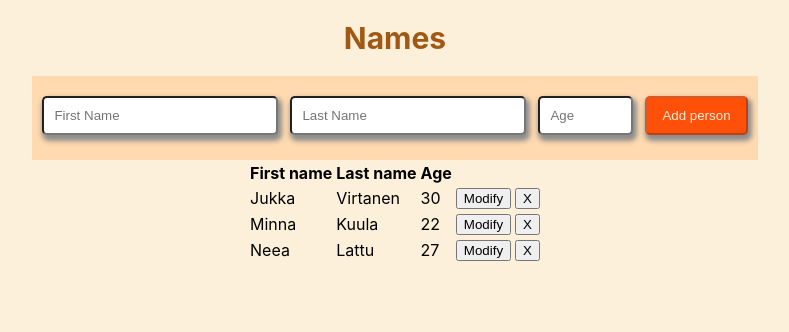
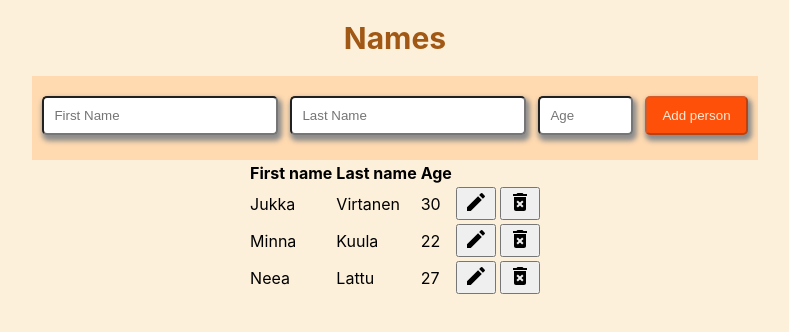
Before and after one commit to haelina/nametable-front, a React (Create React App) app: page / in a window 1280 px wide. Shown: the top 332 px of the page, without its empty margins (245-1034 px from the left). Built offline with nearby package versions, Linux system fonts and the light colour scheme.

Commit message:
Add modify function to tablecomponent

```diff
--- a/src/components/TableComponent.tsx
+++ b/src/components/TableComponent.tsx
@@ -1,12 +1,17 @@
-import React from "react";
+import React, { useState } from "react";
 import Person from "./Person";
+import DeleteForeverIcon from "@mui/icons-material/DeleteForever";
+import EditIcon from "@mui/icons-material/Edit";
+import SaveIcon from "@mui/icons-material/Save";
 
 interface TableProps {
   data: Person[];
+  handleDelete: (p: Person) => void;
 }
 
-const TableComponent: React.FC<TableProps> = ({ data }) => {
+const TableComponent: React.FC<TableProps> = ({ data, handleDelete }) => {
   const columnNames: string[] = ["First name", "Last name", "Age"];
+  const [editingPerson, setEditingPerson] = useState<Person | null>(null);
 
   return (
     <table>
@@ -19,19 +24,49 @@ const TableComponent: React.FC<TableProps> = ({ data }) => {
       </thead>
       <tbody>
         {data.map((person: Person) => {
+          if (editingPerson !== person) {
             return (
               <tr key={person.id}>
                 <td>{person.firstName}</td>
                 <td>{person.lastName}</td>
                 <td>{person.age}</td>
                 <td>
-                <button>Modify</button>
+                  <button onClick={() => setEditingPerson(person)}>
+                    <EditIcon />
+                  </button>
                 </td>
                 <td>
-                <button>X</button>
+                  <button onClick={() => handleDelete(person)}>
+                    <DeleteForeverIcon />
+                  </button>
                 </td>
               </tr>
             );
+          } else {
+            return (
+              <tr key={person.id}>
+                <td>
+                  <input type="input" value={person.firstName}></input>
+                </td>
+                <td>
+                  <input value={person.lastName}></input>
+                </td>
+                <td>
+                  <input value={person.age}></input>
+                </td>
+                <td>
+                  <button onClick={() => setEditingPerson(null)}>
+                    <SaveIcon />
+                  </button>
+                </td>
+                <td>
+                  <button onClick={() => handleDelete(person)}>
+                    <DeleteForeverIcon />
+                  </button>
+                </td>
+              </tr>
+            );
+          }
         })}
       </tbody>
     </table>
```
Lines whose indentation alone changed are shown as unchanged.
